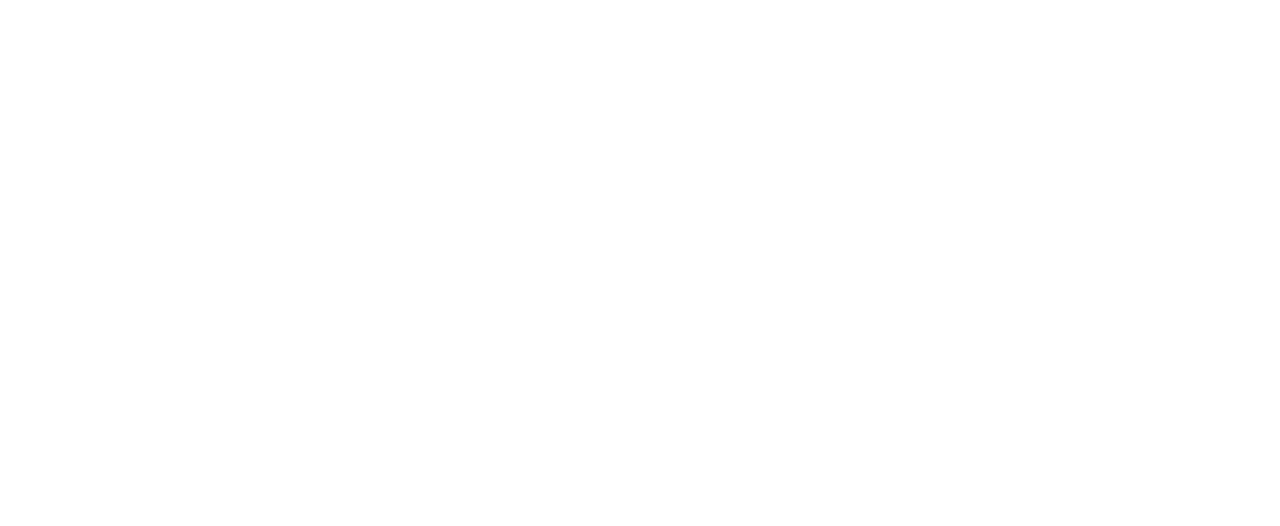
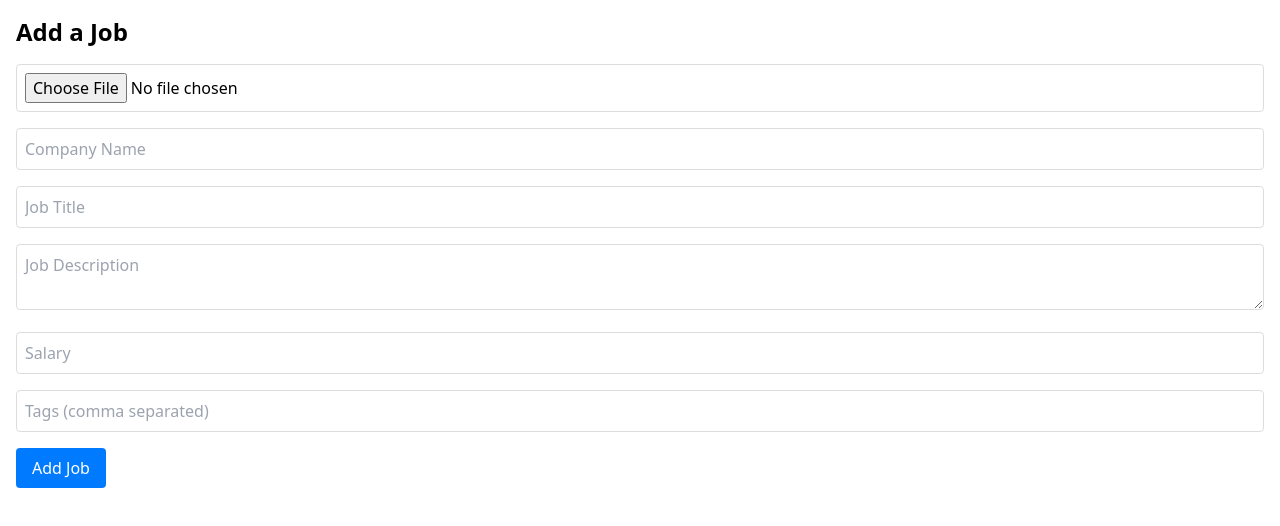
Before and after one commit to udemezue01/Skillfy, a Nuxt app: page /add in a window 1280 px wide. Before the commit this address had no page. Shown: the top 526 px of the page. Built offline with nearby package versions, Linux system fonts and the light colour scheme.

Commit message:
Added custom form

```diff
--- a/firebase.js
+++ b/firebase.js
@@ -1,5 +1,6 @@
 import { initializeApp } from "firebase/app";
 import { getFirestore } from "firebase/firestore";
+import { getStorage } from "firebase/storage";
 
 const firebaseConfig = {
   apiKey: "AIzaSyBiK5-XzeFP-HaHVpI3vWYQPrm8V77i-ks",
@@ -13,5 +14,6 @@
 
 const app = initializeApp(firebaseConfig);
 const db = getFirestore(app);
+const storage = getStorage(app);
 
-export { db };
+export { db, storage };
--- /dev/null
+++ b/pages/add.vue
@@ -0,0 +1,60 @@
+<template>
+  <div class="container mx-auto p-4">
+    <h1 class="text-2xl font-bold mb-4">Add a Job</h1>
+    <form @submit.prevent="submitForm" class="space-y-4">
+      <input type="file" @change="handleFileUpload" class="input" />
+      <input v-model="job.company_name" placeholder="Company Name" class="input" />
+      <input v-model="job.title" placeholder="Job Title" class="input" />
+      <textarea v-model="job.description" placeholder="Job Description" class="input"></textarea>
+      <input v-model="job.salary" placeholder="Salary" class="input" />
+      <input v-model="job.tag" placeholder="Tags (comma separated)" class="input" />
+      <button class="btn">Add Job</button>
+    </form>
+  </div>
+</template>
+
+<script setup>
+import { ref } from "vue";
+import { useJobStore } from "../stores/job";
+
+const jobStore = useJobStore();
+const job = ref({
+  company_name: "",
+  title: "",
+  description: "",
+  salary: "",
+  tag: "",
+});
+const logoFile = ref(null);
+
+const handleFileUpload = (event) => {
+  logoFile.value = event.target.files[0];
+};
+
+const submitForm = async () => {
+  await jobStore.addJob(
+    {
+      ...job.value,
+      tag: job.value.tag.split(",").map((t) => t.trim()),
+    },
+    logoFile.value
+  );
+  alert("Job added!");
+};
+</script>
+
+<style scoped>
+.input {
+  width: 100%;
+  padding: 0.5rem;
+  border: 1px solid #ddd;
+  border-radius: 0.25rem;
+}
+.btn {
+  background-color: #007bff;
+  color: white;
+  padding: 0.5rem 1rem;
+  border: none;
+  border-radius: 0.25rem;
+}
+</style>
--- a/stores/job.js
+++ b/stores/job.js
@@ -15,7 +15,7 @@
 
     },
     async addJob(job) {
-      await addDoc(collection(db, "job"), job);
+      await addDoc(collection(db, "Job"), job);
       this.fetchJobs();
     },
   },
```
